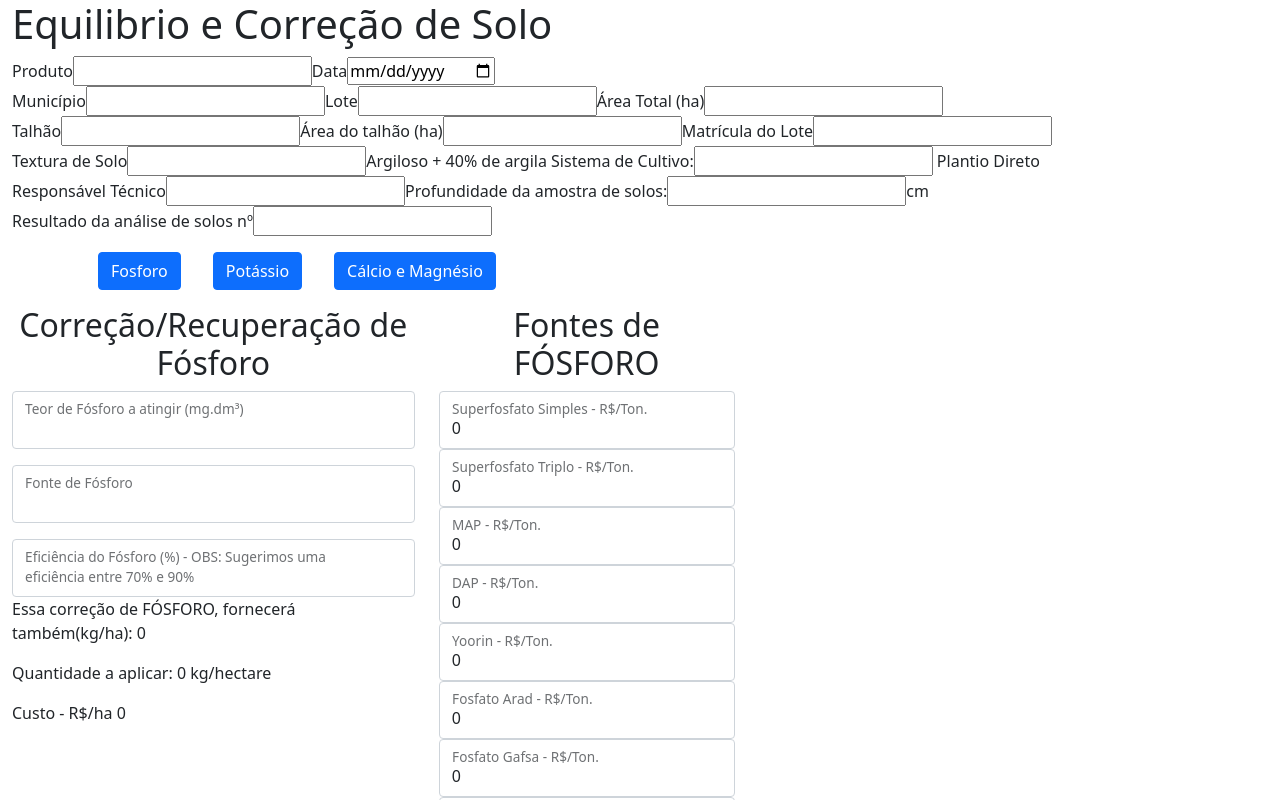
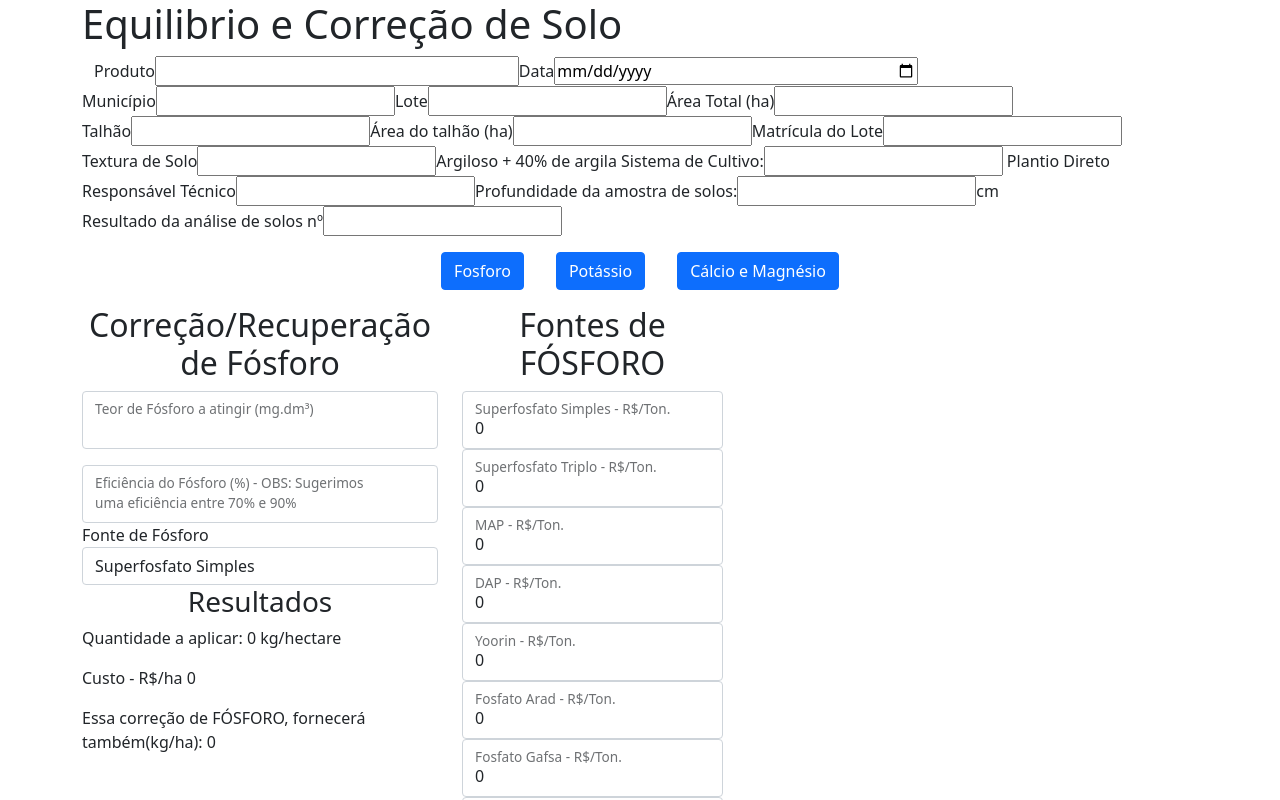
Before and after one commit to EnioAmarantes/gui-sa-soilcorrection, an Angular app in the folder soil-correction/: page / in a window 1280 px wide. Shown: the top 800 px of the page. Built offline with nearby package versions, Linux system fonts and the light colour scheme.

Commit message:
Ajustes no layout e reutilização das fontes de fosforo aproveitando código

```diff
--- a/soil-correction/src/app/fosforo/fosforo.component.html
+++ b/soil-correction/src/app/fosforo/fosforo.component.html
@@ -1,3 +1,4 @@
+<div class="container">
     <div class="row p-10">
 
         <div class="col-4">
@@ -9,22 +10,27 @@
                     <label for="teorFosforoAtingir">Teor de Fósforo a atingir (mg.dm³)</label>
                 </div>
 
-            <div class="form-floating mb-3">
-                <input id="fntFosforo" class="form-control" type="text" />
-                <label for="fntFosforo">Fonte de Fósforo</label>
+                <div class="form-floating mb3">
+                    <input id="eficienciaFosforo" class="form-control" type="number" />
+                    <label for="eficienciaFosforo">Eficiência do Fósforo (%) - OBS: Sugerimos uma eficiência entre 70% e
+                        90%</label>
                 </div>
 
-            <div class="form-floating mb3">
-                <input id="eficienciaFosforo" class="form-control" type="number" />
-                <label for="eficienciaFosforo">Eficiência do Fósforo (%) - OBS: Sugerimos uma eficiência entre 70% e 90%</label>
+                <div class="form-group">
+                    <label for="fntFosforo">Fonte de Fósforo</label>
+                    <select class="form-control" id="fntFosforo">
+                        <option *ngFor="let ff of FontesFosforo">{{ ff.name }}</option>
+                    </select>
                 </div>
             </div>
 
-        <p>Essa correção de FÓSFORO, fornecerá também(kg/ha): {{fosforo.kgaHa()}}</p>
+            <div>
+                <h3 class="text-center">Resultados</h3>
 
                 <p>Quantidade a aplicar: {{fosforo.qtdAplicar()}} kg/hectare</p>
-
                 <p>Custo - R$/ha {{fosforo.custoHectar()}} </p>
+                <p>Essa correção de FÓSFORO, fornecerá também(kg/ha): {{fosforo.kgaHa()}}</p>
+            </div>
 
         </div>
 
@@ -39,3 +45,4 @@
         </div>
 
     </div>
+</div>
--- a/soil-correction/src/app/general-data/general-data.component.html
+++ b/soil-correction/src/app/general-data/general-data.component.html
@@ -1,43 +1,43 @@
+<div class="container">
     <h1>Equilibrio e Correção de Solo</h1>
-
-<div>
+    <div class="container">
         <label>Produto</label>
-    <input type="text" [formTarget]="dadosGerais.produto"/>
+        <input type="text" class="col-4" [formTarget]="dadosGerais.produto" />
 
         <label>Data</label>
-    <input type="date"/>
+        <input type="date" class="col-4"/>
     </div>
 
     <div>
         <label>Município</label>
-    <input type="text"/>
+        <input type="text" />
 
         <label>Lote</label>
-    <input type="text"/>
+        <input type="text" />
 
         <label>Área Total (ha)</label>
-    <input type="number"/>
+        <input type="number" />
     </div>
 
     <div>
         <label>Talhão</label>
-    <input type="number"  />
+        <input type="number" />
 
         <label>Área do talhão (ha)</label>
         <input type="number" />
 
         <label>Matrícula do Lote</label>
-    <input type="number"/>
+        <input type="number" />
     </div>
 
     <div>
         <label>Textura de Solo</label>
-    <input id="textSolo" type="number"/>
+        <input id="textSolo" type="number" />
 
-    <span >{{ dadosGerais.tipo() }} </span>
+        <span>{{ dadosGerais.tipo() }} </span>
 
         <label>Sistema de Cultivo:</label>
-    <input type="number"/>
+        <input type="number" />
         <span> {{ dadosGerais.cultiveSystem() }} </span>
     </div>
 
@@ -54,3 +54,4 @@
         <label>Resultado da análise de solos nº</label>
         <input type="number" />
     </div>
+</div>
--- a/soil-correction/src/app/menu/menu.component.html
+++ b/soil-correction/src/app/menu/menu.component.html
@@ -1,4 +1,4 @@
-<div class="container">
+<div class="text-center">
     <a routerLink="/fosforo" class="btn btn-primary m-3">Fosforo</a>
     <a routerLink="/potassio" class="btn btn-primary m-3">Potássio</a>
     <a routerLink="/calciomagnesio" class="btn btn-primary m-3">Cálcio e Magnésio</a>
--- a/soil-correction/src/app/potassio/potassio.component.html
+++ b/soil-correction/src/app/potassio/potassio.component.html
@@ -17,9 +17,9 @@
         <label>Participação atual do POTÁSSIO na CTC:</label>
         <input type="number" /> <span>%</span>
 
-        <p>Quantidade a aplicar: {{potassio.qtdAplicar}} kg/hectare</p>
+        <p>Quantidade a aplicar: {{potassio.qtdAplicar()}} kg/hectare</p>
 
-        <p>Custo - R$/ha {{potassio.custoHa}} </p>
+        <p>Custo - R$/ha {{potassio.custoHectar()} </p>
 
     </div>
 
```
Lines whose indentation alone changed are shown as unchanged.
